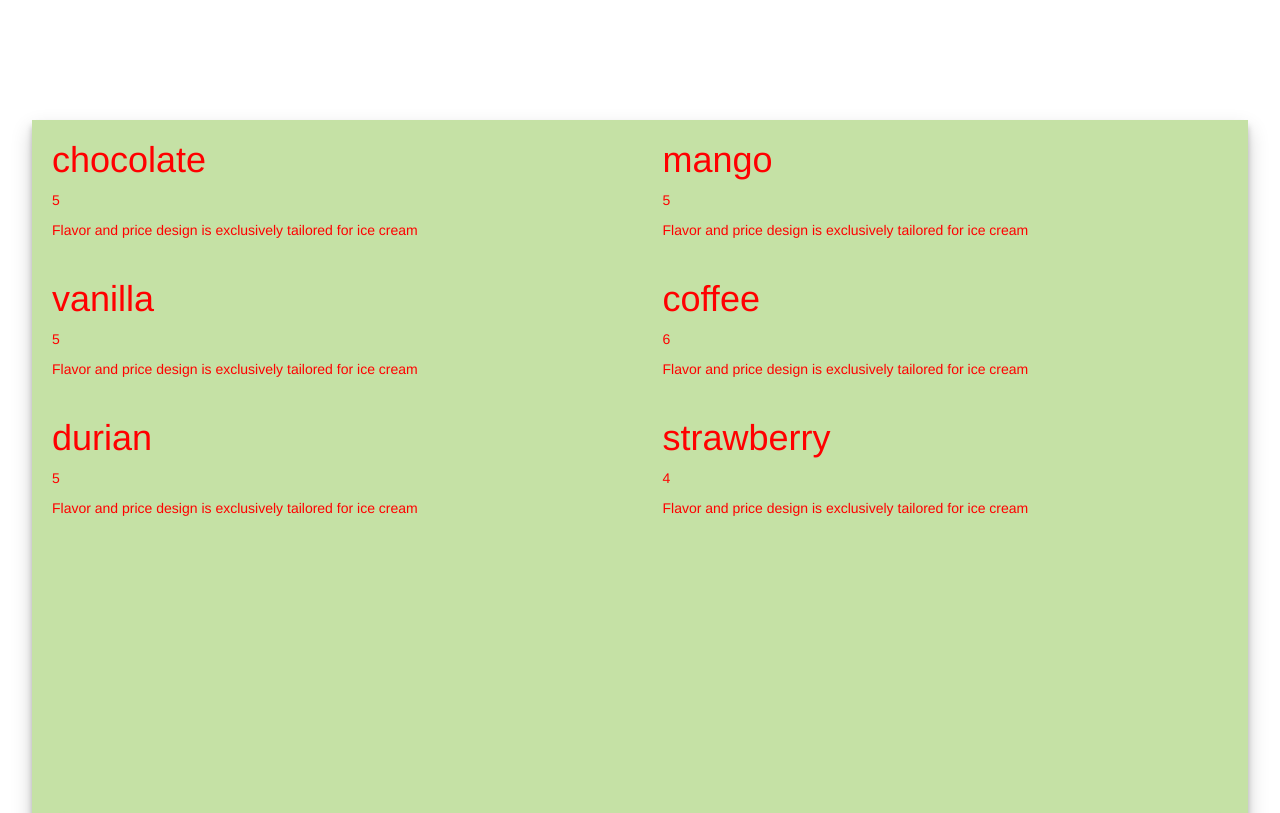
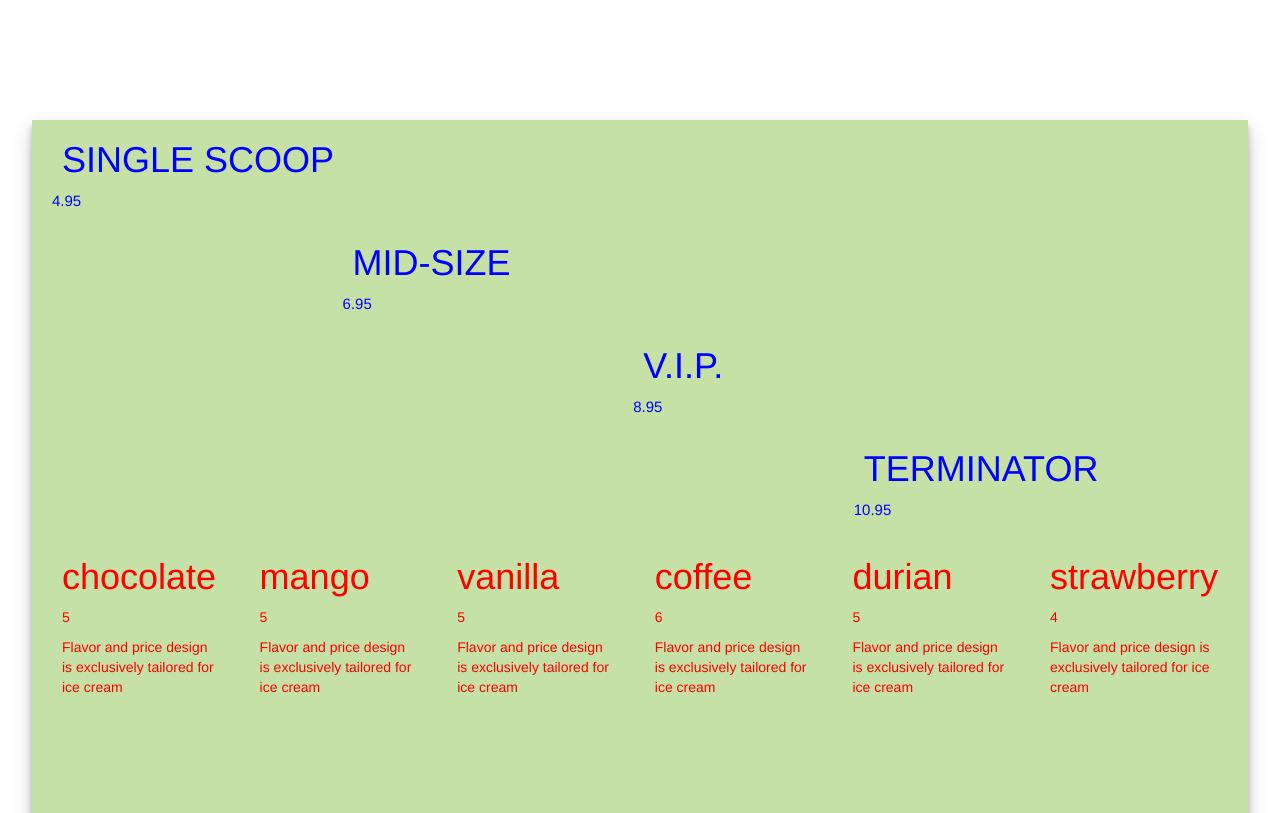
Before and after one commit to quangpham1019/aak-public, a plain HTML site: page index.html in a window 1280 px wide. Shown: the part 1480-2293 px from the top of the page. Drawn offline with nearby package versions, Linux system fonts and the light colour scheme; a web font is replaced by a local one.

Commit message:
refactor FlavorAndPriceMenuDesign in  menuByCategory.js to have a different menu layout and item layout. adjust main.css to include styling for the FlavorAndPriceMenuDesign. add test.html to test new progress bar design.

```diff
--- a/css/main.css
+++ b/css/main.css
@@ -180,20 +180,46 @@ progress {
     .flavor-and-price-design-wrapper {
         display: grid;
         grid-template-rows: repeat(5, 1fr);
-        grid-template-columns: repeat(2, 1fr);
+        grid-template-columns: repeat(1, 1fr);
         position: relative;
         grid-column-gap: 5px;
         grid-row-gap: 5px;
         overflow: hidden;
 
-        #flavor {
-            color: black;
-        }
-
         #price {
             color: blue;
+            grid-row: 1/ span 3;
+            font-size: 15px;
+            display: grid;
+            width: 100%;
+
+            grid-template-areas:
+                "a a . ."
+                ". b b ."
+                ". . c c"
+                ". . . d";
+            #price-1 {
+                grid-area: a;
+            }
+            #price-2 {
+                grid-area: b;
+            }
+            #price-3 {
+                grid-area: c;
+            }
+            #price-4 {
+                grid-area: d;
+            }
+        }
+        #flavor {
+            display: flex;
+            color: black;
+            grid-row: 4 / span 2;
+            grid-column: 1 / span 2;
+            overflow: auto;
         }
     }
+
     .special-item {
         color: green;
     }
--- a/js/menuByCategory.js
+++ b/js/menuByCategory.js
@@ -160,7 +160,7 @@ function changeMenuContent(menuCategory) {
     //      this could be a good place to apply Singleton pattern
     let menuDesignFactory = new MenuDesignFactory(menuCategory);
     let curMenuDesign = menuDesignFactory.getMenuDesign();
-    curMenuDesign.createMenuItems();
+    curMenuDesign.createMenuLayout();
     menuContent.className = curMenuDesign.getMenuDesignClasses();
     menuContent.replaceChildren(curMenuDesign.getTree());
 }
@@ -176,12 +176,12 @@ class MenuDesignFactory {
     initializeMenuDesign(menuCategory) {
 
         // This is where the object creation happens\
-        // MENU-DESIGN = MENU-CSS-STYLE + ITEM-DESIGN + ITEM-CSS-STYLE
-        // ITEM-DESIGN & ITEM-CSS-STYLE are decoupled here
-        // ITEM-DESIGN & MENU-CSS-STYLE are coupled
-            // ITEM-DESIGN & MENU-CSS-STYLE must match in format
-            // To decouple these two, assuming ITEM-DESIGN & ITEM-CSS-STYLE have limited variants
-            // extend the class of ITEM-DESIGN & ITEM-CSS-STYLE then alter the MENU-CSS-STYLE
+        // MENU-DESIGN = MENU-LAYOUT-CSS-STYLE + ITEM-LAYOUT + ITEM-CSS-STYLE
+        // ITEM-LAYOUT & ITEM-CSS-STYLE are decoupled here
+        // ITEM-LAYOUT & MENU-LAYOUT-CSS-STYLE are coupled
+            // ITEM-LAYOUT & MENU-LAYOUT-CSS-STYLE must match in format
+            // To decouple these two, assuming ITEM-LAYOUT & ITEM-CSS-STYLE have limited variants
+            // extend the class of ITEM-LAYOUT & ITEM-CSS-STYLE then alter the MENU-LAYOUT-CSS-STYLE
         switch (menuCategory) {
             case "special":
                 this._menuDesign = new SpecialMenuDesign(menuCategory);
@@ -220,15 +220,17 @@ class MenuDesign {
         }
     }
 
-    createMenuItems() {
+    // createMenuLayout(): default creation of menu items, can be overridden
+    // each child must implement createItemLayout()
+    createMenuLayout() {
         this._tree = document.createDocumentFragment();
 
         Object.keys(this._menuItems).forEach(item => {
-            this.createMenuItem(item);
+            this.createItemLayout(item);
         })
     }
-    createMenuItem() {
-        throw new Error("Method createMenuItem() must be implemented.");
+    createItemLayout() {
+        throw new Error("Method createItemLayout() must be implemented.");
     }
 
     getTree() {
@@ -238,44 +240,6 @@ class MenuDesign {
         return this._menuDesignClasses;
     }
 }
-class FlavorAndPriceMenuDesign extends MenuDesign {
-    constructor(menuCategory) {
-        super();
-        this._menuCategory = menuCategory;
-        this._menuItems = menuCategoryData[menuCategory].items;
-
-        // change css design-wrapper for #menuContent here
-        // MENU-CSS-STYLE
-        // TODO: which design pattern can I apply if
-        //      I expect multiple menu-css-style for this menu item design
-        //      and the number of menu item design will also grow huge
-        //      (ie. menu-css-styles * item-designs * item-css-styles)
-        this._menuDesignClasses = `flavor-and-price-design-wrapper`;
-    }
-
-    createMenuItem(item)   {
-
-        // change layout for each menu design here
-        // ITEM-DESIGN
-        // must match format of MENU-CSS-STYLE or else the display might break
-        let newEl = document.createElement("div");
-
-        let itemName = document.createElement("h1");
-        itemName.innerText = item;
-        let itemPrice = document.createElement("p");
-        itemPrice.innerText = this._menuItems[item];
-        let description = document.createElement("p");
-        description.innerText = "Flavor and price design is exclusively tailored for ice cream";
-
-        newEl.replaceChildren(itemName, itemPrice, description);
-
-        // change css item class for each menu item here
-        // ITEM-CSS-STYLE
-        newEl.className = `${this._menuCategory}-item`;
-
-        this._tree.appendChild(newEl);
-    }
-}
 // class FlavorAndPriceMenuDesign extends MenuDesign {
 //     constructor(menuCategory) {
 //         super();
@@ -283,7 +247,7 @@ class FlavorAndPriceMenuDesign extends MenuDesign {
 //         this._menuItems = menuCategoryData[menuCategory].items;
 //
 //         // change css design-wrapper for #menuContent here
-//         // MENU-CSS-STYLE
+//         // MENU-LAYOUT-CSS-STYLE
 //         // TODO: which design pattern can I apply if
 //         //      I expect multiple menu-css-style for this menu item design
 //         //      and the number of menu item design will also grow huge
@@ -291,19 +255,11 @@ class FlavorAndPriceMenuDesign extends MenuDesign {
 //         this._menuDesignClasses = `flavor-and-price-design-wrapper`;
 //     }
 //
-//     createMenuItems() {
-//         this._tree = document.createDocumentFragment();
-//
-//         Object.keys(this._menuItems).forEach(item => {
-//             this.createMenuItem(item);
-//         })
-//     }
-//
-//     createMenuItem(item)   {
+//     createItemLayout(item)   {
 //
 //         // change layout for each menu design here
-//         // ITEM-DESIGN
-//         // must match format of MENU-CSS-STYLE or else the display might break
+//         // ITEM-LAYOUT
+//         // must match format of MENU-LAYOUT-CSS-STYLE or else the display might break
 //         let newEl = document.createElement("div");
 //
 //         let itemName = document.createElement("h1");
@@ -322,6 +278,81 @@ class FlavorAndPriceMenuDesign extends MenuDesign {
 //         this._tree.appendChild(newEl);
 //     }
 // }
+class FlavorAndPriceMenuDesign extends MenuDesign {
+    constructor(menuCategory) {
+        super();
+        this._menuCategory = menuCategory;
+        this._menuItems = menuCategoryData[menuCategory].items;
+
+        // change css design-wrapper for #menuContent here
+        // MENU-LAYOUT-CSS-STYLE
+        // TODO: which design pattern can I apply if
+        //      I expect multiple menu-css-style for this menu item design
+        //      and the number of menu item design will also grow huge
+        //      (ie. menu-css-styles * item-designs * item-css-styles)
+        this._menuDesignClasses = `flavor-and-price-design-wrapper`;
+    }
+
+    // override default implementation of base class
+    createMenuLayout() {
+        this._tree = document.createDocumentFragment();
+
+        // create first section with id "price"
+        let curTree = document.createElement("div");
+        curTree.id = "price";
+
+        let scoopPrice = {
+            "SINGLE SCOOP": 4.95,
+            "MID-SIZE": 6.95,
+            "V.I.P.": 8.95,
+            "TERMINATOR": 10.95
+        }
+        Object.keys(scoopPrice).forEach((scoopSize, index) => {
+            let newEl = document.createElement("div");
+
+            let scoopSizeEl = document.createElement("h1");
+            scoopSizeEl.innerText = scoopSize;
+            let scoopPriceEl = scoopPrice[scoopSize];
+
+            newEl.replaceChildren(scoopSizeEl, scoopPriceEl);
+            newEl.id = `${curTree.id}-${index+1}`;
+            curTree.appendChild(newEl);
+        })
+        this._tree.appendChild(curTree);
+
+        // create second section with id "flavor"
+        curTree = document.createElement("div");
+        curTree.id = "flavor";
+
+        Object.keys(this._menuItems).forEach(item => {
+            this.createItemLayout(item, curTree);
+        })
+        this._tree.appendChild(curTree);
+    }
+
+    createItemLayout(item, curTree)   {
+
+        // change layout for each menu design here
+        // ITEM-LAYOUT
+        // must match format of MENU-LAYOUT-CSS-STYLE or else the display might break
+        let newEl = document.createElement("div");
+
+        let itemName = document.createElement("h1");
+        itemName.innerText = item;
+        let itemPrice = document.createElement("p");
+        itemPrice.innerText = this._menuItems[item];
+        let description = document.createElement("p");
+        description.innerText = "Flavor and price design is exclusively tailored for ice cream";
+
+        newEl.replaceChildren(itemName, itemPrice, description);
+
+        // change css item class for each menu item here
+        // ITEM-CSS-STYLE
+        newEl.className = `${this._menuCategory}-item`;
+
+        curTree.appendChild(newEl);
+    }
+}
 class RowMenuDesign extends MenuDesign {
     constructor(menuCategory) {
         super();
@@ -330,7 +361,7 @@ class RowMenuDesign extends MenuDesign {
         this._menuDesignClasses = `row-design-wrapper`;
     }
 
-    createMenuItem(item)   {
+    createItemLayout(item)   {
         let newEl = document.createElement("div");
 
         let itemName = document.createElement("h1");
@@ -354,7 +385,7 @@ class SpecialMenuDesign extends MenuDesign {
         this._menuDesignClasses = `special-design-wrapper`;
     }
 
-    createMenuItem(item)   {
+    createItemLayout(item)   {
         let newEl = document.createElement("div");
 
         let itemName = document.createElement("h1");
```
Also changed, not shown: html-test/test.html (added, +128 -0 lines).
